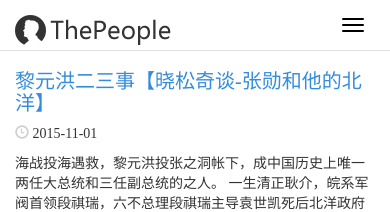
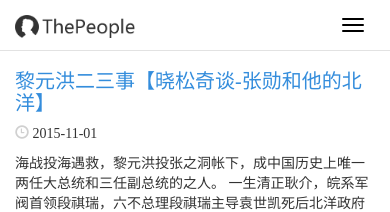
Before and after one commit to andyljj/thepeople, a Jekyll site: the page built from index.html, in a window 390 px wide. Shown: the top 212 px of the page. Built offline with Jekyll 4.4.1, drawn with Linux system fonts in a browser that asks for light colours; some web fonts are replaced; Markdown is read by kramdown in place of the engine named in the settings; comment, search, counter and statistics services are not loaded.

Commit message:
modify bug

```diff
--- a/assets/css/sb-admin.css
+++ b/assets/css/sb-admin.css
@@ -72,9 +72,10 @@ body {
     .navbar-inverse{
         border-color: #E2E2E2;
     }
-    .navbar-inverse .navbar-brand {
+    .navbar-inverse .navbar-brand img {
         font-size: 20px;
         color: #000;
+        width: 120px;
     }
 }
 .top-nav>li {
```
